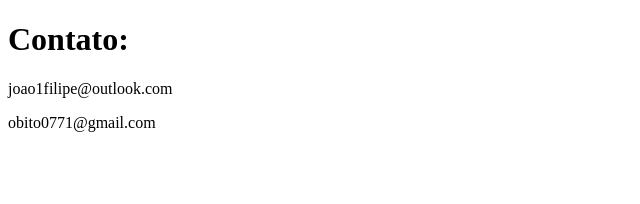
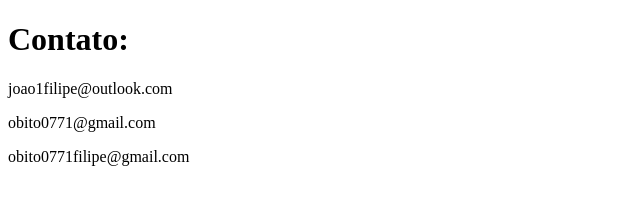
Before and after one commit to joaofilipee/github-for-teams, a plain HTML site: page contato.html in a window 1280 px wide. Shown: the whole page, without its empty margins (0-640 px from the left). Drawn offline with Linux system fonts and the light colour scheme.

Commit message:
modified contato 2nd time

```diff
--- a/contato.html
+++ b/contato.html
@@ -10,5 +10,6 @@
     <h1>Contato:</h1>
     <p>joao1filipe@outlook.com</p>
     <p>obito0771@gmail.com</p>
+    <p>obito0771filipe@gmail.com</p>
 </body>
 </html>
```
